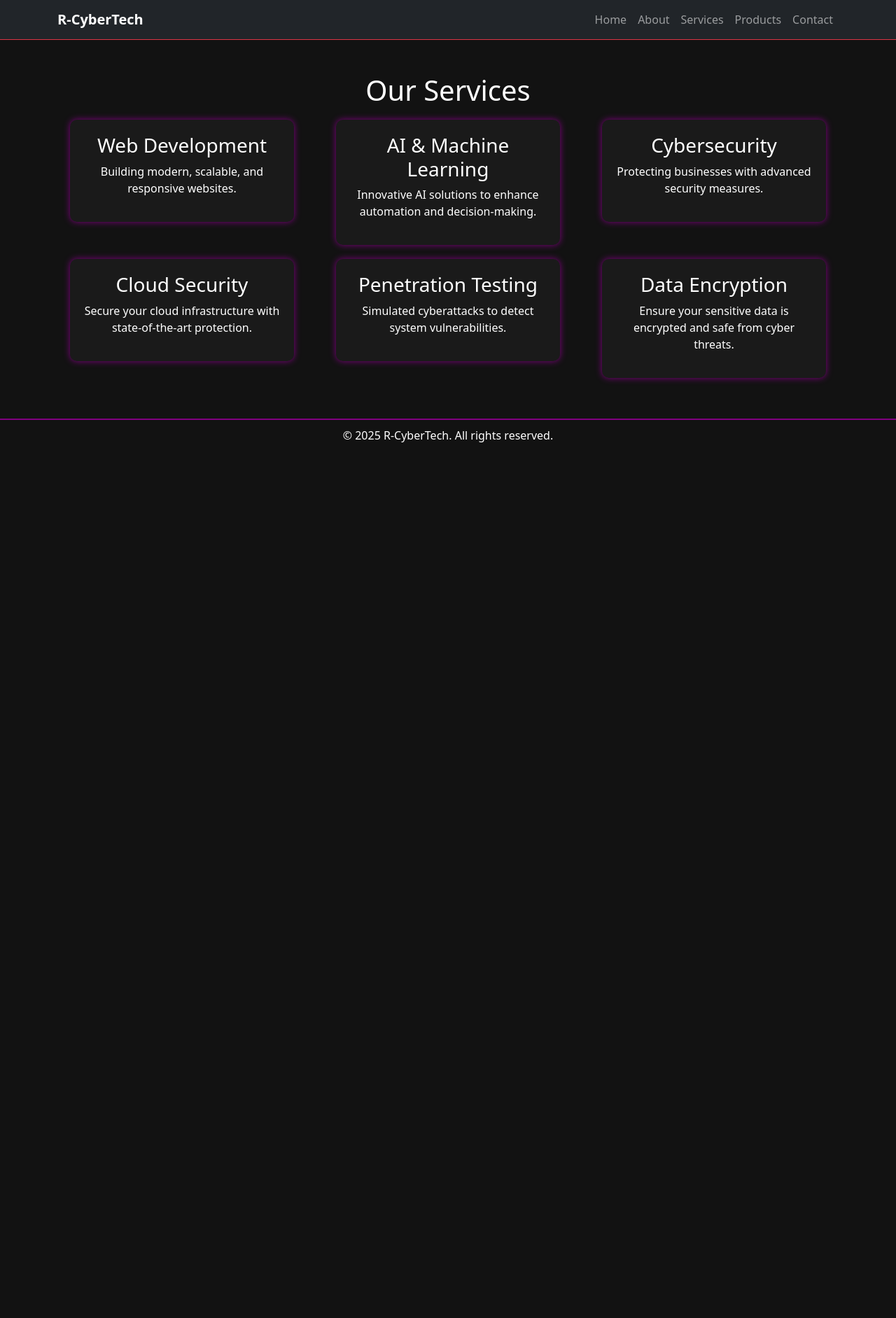
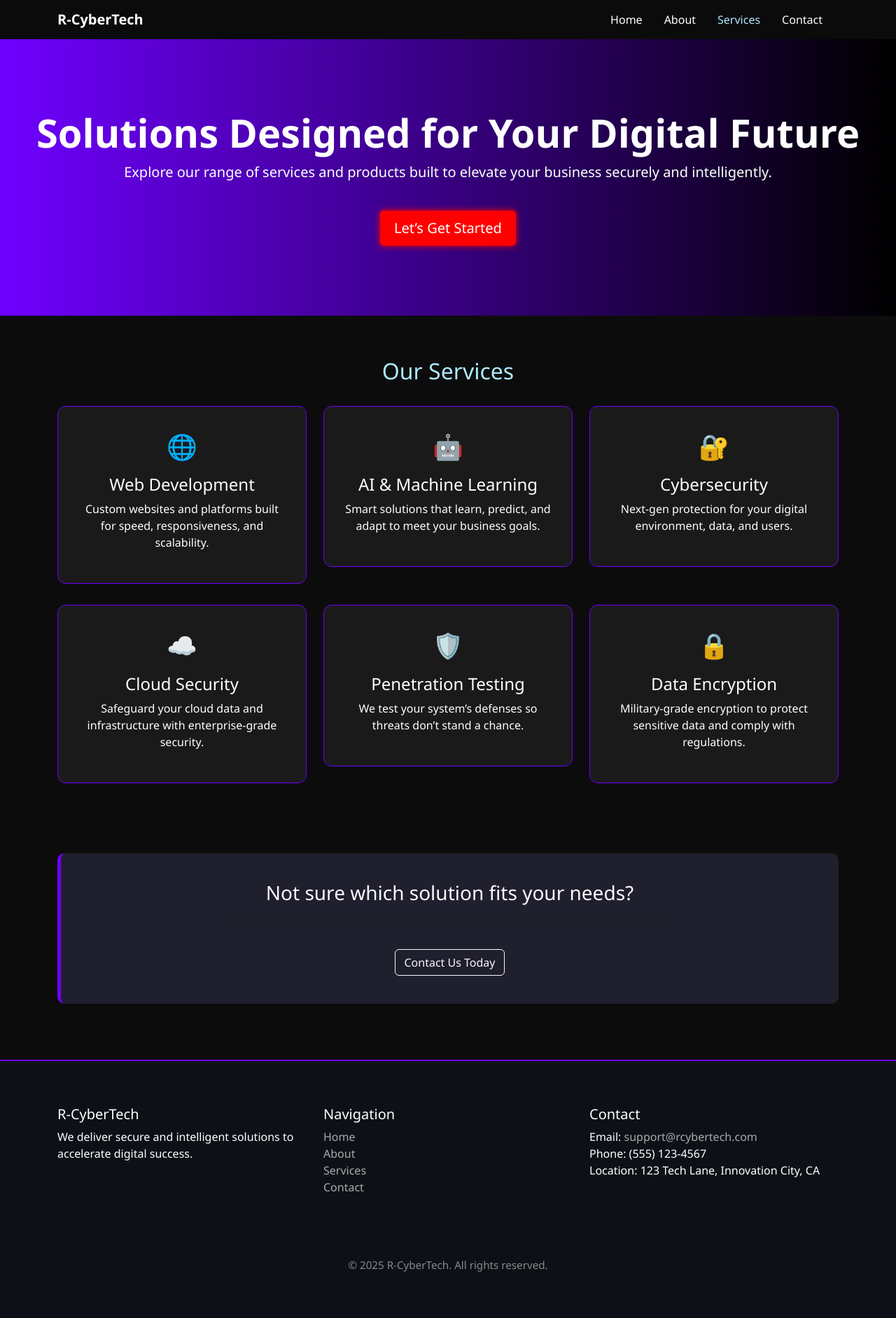
Before and after one commit to RaoufMadaniw/R-cybertech-website, a plain HTML site: page services.html in a window 1280 px wide. Shown: the whole page at 70% size. Before the commit the page ends 800 px from the top, so only its background shows below. Drawn offline with nearby package versions, Linux system fonts and the light colour scheme.

Commit message:
Update services.html

```diff
--- a/services.html
+++ b/services.html
@@ -1,73 +1,227 @@
 <!DOCTYPE html>
 <html lang="en">
 <head>
-    <meta charset="UTF-8">
-    <meta name="viewport" content="width=device-width, initial-scale=1.0">
-    <title>R-CyberTech | Services</title>
-    <link rel="stylesheet" href="https://cdn.jsdelivr.net/npm/bootstrap@5.3.0/dist/css/bootstrap.min.css">
-    <link rel="stylesheet" href="style.css">
+  <meta charset="UTF-8" />
+  <meta name="viewport" content="width=device-width, initial-scale=1.0" />
+  <title>R-CyberTech | Services & Products</title>
+  <link rel="stylesheet" href="https://cdn.jsdelivr.net/npm/bootstrap@5.3.0/dist/css/bootstrap.min.css" />
+  <link rel="stylesheet" href="style.css" />
+  <style>
+    body {
+      background-color: #0c0c0c;
+      color: #fff;
+      font-family: 'Segoe UI', Tahoma, Geneva, Verdana, sans-serif;
+    }
+
+    /* Navigation Bar */
+    .navbar {
+      background-color: #0b0b0b;
+    }
+
+    .navbar-brand {
+      color: white;
+      font-weight: bold;
+      font-size: 1.25rem;
+    }
+
+    .navbar-nav .nav-link {
+      color: white;
+      margin-right: 15px;
+      transition: color 0.3s ease;
+    }
+
+    .navbar-nav .nav-link:hover,
+    .navbar-nav .nav-link.active {
+      color: #aee8ff;
+    }
+
+    .hero {
+      background: linear-gradient(to right, #6f00ff, #000000);
+      color: white;
+      padding: 100px 20px;
+      text-align: center;
+    }
+
+    .section-title {
+      text-align: center;
+      margin: 60px 0 30px;
+      font-size: 2rem;
+      color: #aee8ff;
+    }
+
+    .service-box {
+      background-color: #1a1a1a;
+      border-radius: 12px;
+      padding: 30px;
+      margin-bottom: 30px;
+      border: 1px solid #6f00ff;
+      transition: transform 0.3s ease;
+    }
+
+    .service-box:hover {
+      transform: translateY(-5px);
+    }
+
+    .service-icon {
+      font-size: 2.2rem;
+      margin-bottom: 15px;
+      color: #ff5bcd;
+    }
+
+    .cta-banner {
+      background-color: #1f1f2e;
+      border-left: 5px solid #6f00ff;
+      padding: 40px;
+      text-align: center;
+      border-radius: 10px;
+      margin-top: 70px;
+    }
+
+    .footer-section {
+      background-color: #0d1117;
+      color: #ffffff;
+      padding: 4rem 1rem;
+      border-top: 2px solid #6f00ff;
+      margin-top: 80px;
+    }
+
+    .footer-section a {
+      color: #aaa;
+      text-decoration: none;
+    }
+
+    .footer-section a:hover {
+      color: #fff;
+    }
+
+    .footer-bottom {
+      text-align: center;
+      margin-top: 3rem;
+      font-size: 0.95rem;
+      color: #888;
+    }
+  </style>
 </head>
 <body>
 
-    <!-- Load Navbar -->
-    <div id="navbar-container"></div>
+  <!-- Navbar -->
+  <nav class="navbar navbar-expand-lg">
+    <div class="container">
+      <a class="navbar-brand" href="index.html">R-CyberTech</a>
+      <button class="navbar-toggler text-white border-white" type="button" data-bs-toggle="collapse" data-bs-target="#navbarNav">
+        <span class="navbar-toggler-icon"></span>
+      </button>
+      <div class="collapse navbar-collapse justify-content-end" id="navbarNav">
+        <ul class="navbar-nav">
+          <li class="nav-item"><a class="nav-link" href="index.html">Home</a></li>
+          <li class="nav-item"><a class="nav-link" href="about.html">About</a></li>
+          <li class="nav-item"><a class="nav-link active" href="services.html">Services</a></li>
+          <li class="nav-item"><a class="nav-link" href="contact.html">Contact</a></li>
+        </ul>
+      </div>
+    </div>
+  </nav>
 
-    <div class="container">
-        <h1 class="text-center mt-5">Our Services</h1>
+  <!-- Hero Section -->
+  <header class="hero">
+    <h1 class="display-4 fw-bold">Solutions Designed for Your Digital Future</h1>
+    <p class="lead">Explore our range of services and products built to elevate your business securely and intelligently.</p>
+    <a href="contact.html" class="btn btn-danger btn-lg mt-4">Let’s Get Started</a>
+  </header>
 
+  <!-- Services Section -->
+  <section class="container">
+    <h2 class="section-title">Our Services</h2>
     <div class="row">
       <div class="col-md-4">
-                <div class="info-box">
-                    <h3>Web Development</h3>
-                    <p>Building modern, scalable, and responsive websites.</p>
+        <div class="service-box text-center">
+          <div class="service-icon">🌐</div>
+          <h4>Web Development</h4>
+          <p>Custom websites and platforms built for speed, responsiveness, and scalability.</p>
         </div>
       </div>
       <div class="col-md-4">
-                <div class="info-box">
-                    <h3>AI & Machine Learning</h3>
-                    <p>Innovative AI solutions to enhance automation and decision-making.</p>
+        <div class="service-box text-center">
+          <div class="service-icon">🤖</div>
+          <h4>AI & Machine Learning</h4>
+          <p>Smart solutions that learn, predict, and adapt to meet your business goals.</p>
         </div>
       </div>
       <div class="col-md-4">
-                <div class="info-box">
-                    <h3>Cybersecurity</h3>
-                    <p>Protecting businesses with advanced security measures.</p>
+        <div class="service-box text-center">
+          <div class="service-icon">🔐</div>
+          <h4>Cybersecurity</h4>
+          <p>Next-gen protection for your digital environment, data, and users.</p>
+        </div>
+      </div>
+    </div>
+    <div class="row">
+      <div class="col-md-4">
+        <div class="service-box text-center">
+          <div class="service-icon">☁️</div>
+          <h4>Cloud Security</h4>
+          <p>Safeguard your cloud data and infrastructure with enterprise-grade security.</p>
         </div>
       </div>
       <div class="col-md-4">
-                <div class="info-box">
-                    <h3>Cloud Security</h3>
-                    <p>Secure your cloud infrastructure with state-of-the-art protection.</p>
+        <div class="service-box text-center">
+          <div class="service-icon">🛡️</div>
+          <h4>Penetration Testing</h4>
+          <p>We test your system’s defenses so threats don’t stand a chance.</p>
         </div>
       </div>
       <div class="col-md-4">
-                <div class="info-box">
-                    <h3>Penetration Testing</h3>
-                    <p>Simulated cyberattacks to detect system vulnerabilities.</p>
-                </div>
-            </div>
-            <div class="col-md-4">
-                <div class="info-box">
-                    <h3>Data Encryption</h3>
-                    <p>Ensure your sensitive data is encrypted and safe from cyber threats.</p>
+        <div class="service-box text-center">
+          <div class="service-icon">🔒</div>
+          <h4>Data Encryption</h4>
+          <p>Military-grade encryption to protect sensitive data and comply with regulations.</p>
         </div>
       </div>
     </div>
+  </section>
+
+  <!-- CTA Banner -->
+  <section class="container">
+    <div class="cta-banner">
+      <h3 class="text-light">Not sure which solution fits your needs?</h3>
+      <p class="text-muted">Schedule a free consultation with our experts and get a tailored recommendation.</p>
+      <a href="contact.html" class="btn btn-outline-light mt-3">Contact Us Today</a>
     </div>
+  </section>
 
-    <footer class="text-center mt-5">
-        © 2025 R-CyberTech. All rights reserved.
+  <!-- Footer -->
+  <footer class="footer-section">
+    <div class="container">
+      <div class="row text-center text-md-start">
+        <div class="col-md-4 mb-4">
+          <h5>R-CyberTech</h5>
+          <p>We deliver secure and intelligent solutions to accelerate digital success.</p>
+        </div>
+        <div class="col-md-4 mb-4">
+          <h5>Navigation</h5>
+          <ul class="list-unstyled">
+            <li><a href="index.html">Home</a></li>
+            <li><a href="about.html">About</a></li>
+            <li><a href="services.html">Services</a></li>
+            <li><a href="contact.html">Contact</a></li>
+          </ul>
+        </div>
+        <div class="col-md-4 mb-4">
+          <h5>Contact</h5>
+          <ul class="list-unstyled">
+            <li>Email: <a href="mailto:support@rcybertech.com">support@rcybertech.com</a></li>
+            <li>Phone: (555) 123-4567</li>
+            <li>Location: 123 Tech Lane, Innovation City, CA</li>
+          </ul>
+        </div>
+      </div>
+      <div class="footer-bottom">
+        &copy; 2025 R-CyberTech. All rights reserved.
+      </div>
+    </div>
   </footer>
 
-    <!-- Fix Navbar Toggling -->
   <script src="https://cdn.jsdelivr.net/npm/bootstrap@5.3.0/dist/js/bootstrap.bundle.min.js"></script>
-
-    <script>
-        fetch('navbar.html')
-        .then(response => response.text())
-        .then(data => document.getElementById('navbar-container').innerHTML = data)
-        .catch(error => console.error('Error loading the navbar:', error));
-    </script>
 
 </body>
 </html>
```
Lines whose indentation alone changed are shown as unchanged.
